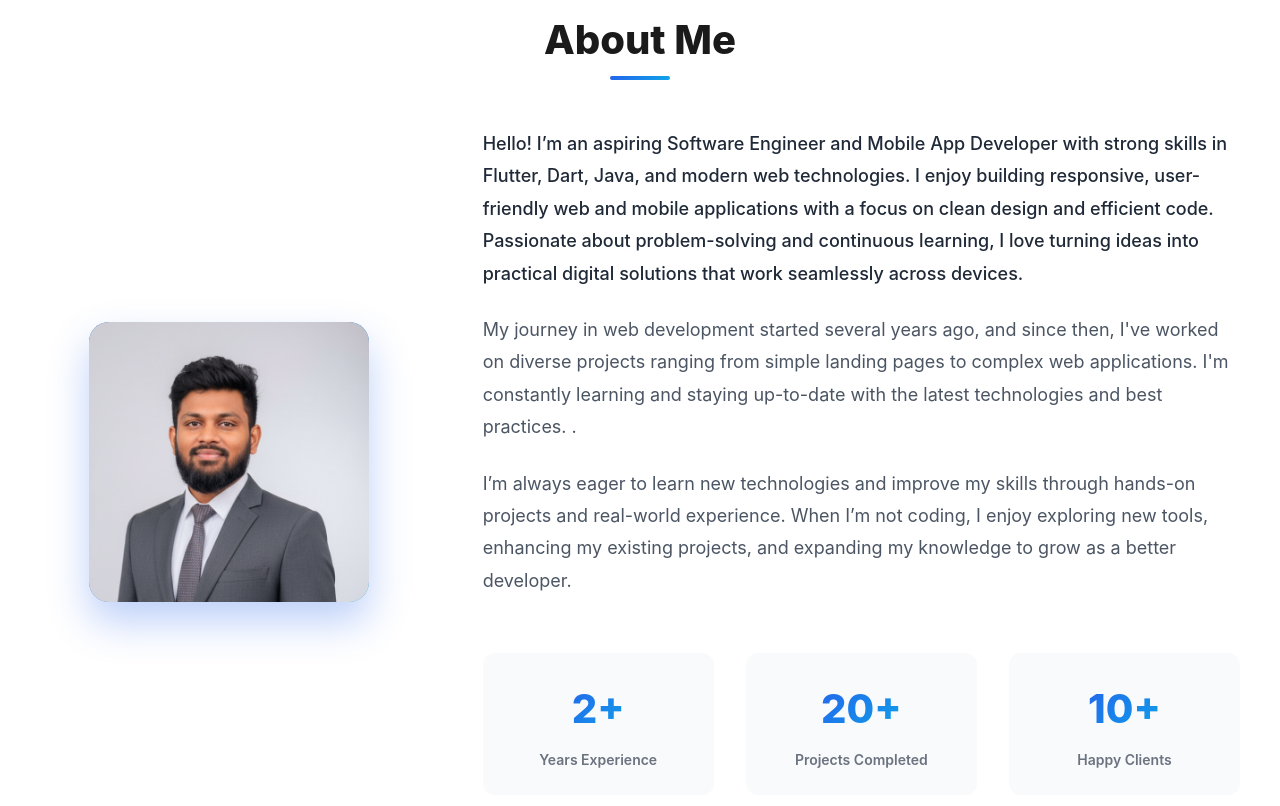
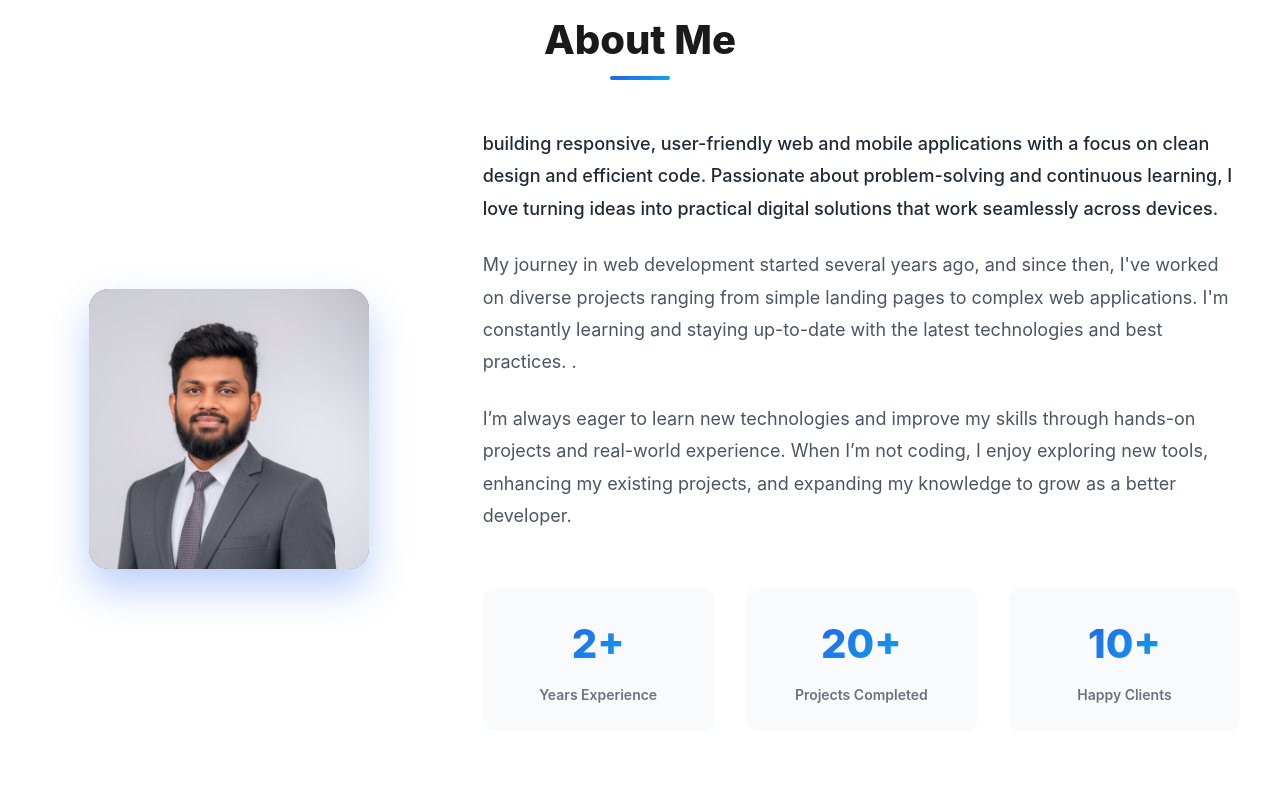
Before and after one commit to jerronjunior/My-portfolio, a React (Vite) app: page / in a window 1280 px wide. Shown: the part 880-1686 px from the top of the page. Built offline with nearby package versions, Linux system fonts and the light colour scheme.

Commit message:
feat: update introduction in About component to reflect current skills and focus

```diff
--- a/src/components/About.tsx
+++ b/src/components/About.tsx
@@ -13,8 +13,7 @@ export default function About() {
           </div>
           <div className="about-text">
             <p className="about-intro">
-              Hello! I’m an aspiring Software Engineer and Mobile App Developer with strong skills in Flutter, Dart, Java, and modern web technologies.
-              I enjoy building responsive, user-friendly web and mobile applications with a focus on clean design and efficient code. Passionate about problem-solving
+               building responsive, user-friendly web and mobile applications with a focus on clean design and efficient code. Passionate about problem-solving
               and continuous learning, I love turning ideas into practical digital solutions that work seamlessly across devices.
             </p>
             <p className="about-details">
```
